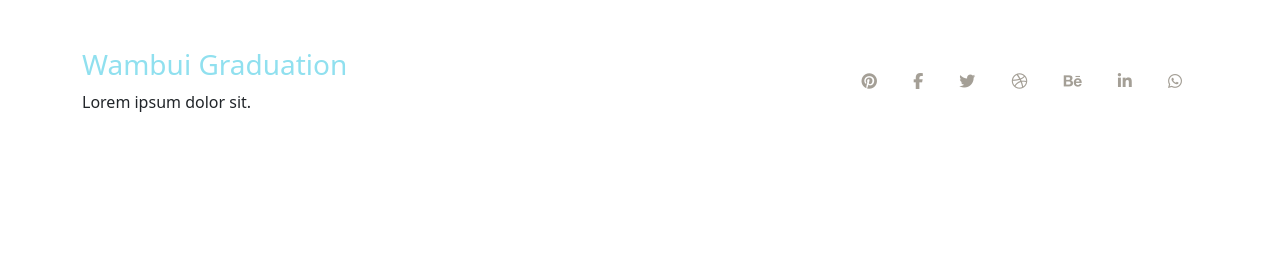
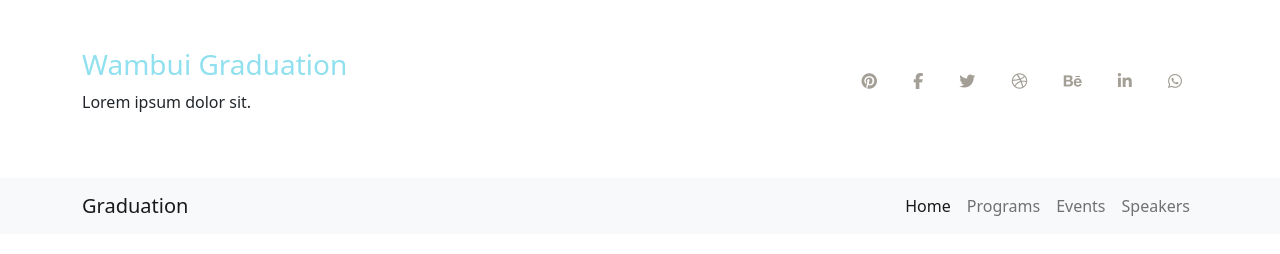
Before and after one commit to joshu22/joshua_graduation, a plain HTML site: page index.html in a window 1280 px wide. Drawn offline with nearby package versions, Linux system fonts and the light colour scheme.

Commit message:
nav bar design

```diff
--- a/index.html
+++ b/index.html
@@ -39,6 +39,32 @@
         </div>
 
     </section>
+     <!-- nav bar starts  -->
+     <nav class="navbar navbar-expand-lg bg-light">
+        <div class="container">
+          <a class="navbar-brand" href="#">Graduation</a>
+          <button class="navbar-toggler" type="button" data-bs-toggle="collapse" data-bs-target="#navbarNav" aria-controls="navbarNav" aria-expanded="false" aria-label="Toggle navigation">
+            <span class="navbar-toggler-icon"></span>
+          </button>
+          <div class="collapse navbar-collapse" id="navbarNav">
+            <ul class="navbar-nav ms-auto">
+              <li class="nav-item">
+                <a class="nav-link active" aria-current="page" href="#">Home</a>
+              </li>
+              <li class="nav-item">
+                <a class="nav-link" href="#">Programs</a>
+              </li>
+              <li class="nav-item">
+                <a class="nav-link" href="#">Events</a>
+              </li>
+              <li class="nav-item">
+                <a class="nav-link " href="#">Speakers</a>
+              </li>
+            </ul>
+          </div>
+        </div>
+      </nav>
+    <!-- nav bar ends  -->
 
 
 
--- a/style.css
+++ b/style.css
@@ -10,4 +10,5 @@
 .top-bar a:hover{
     color: #90e0ef;
 }
+
 /* top bar stylings */
```
